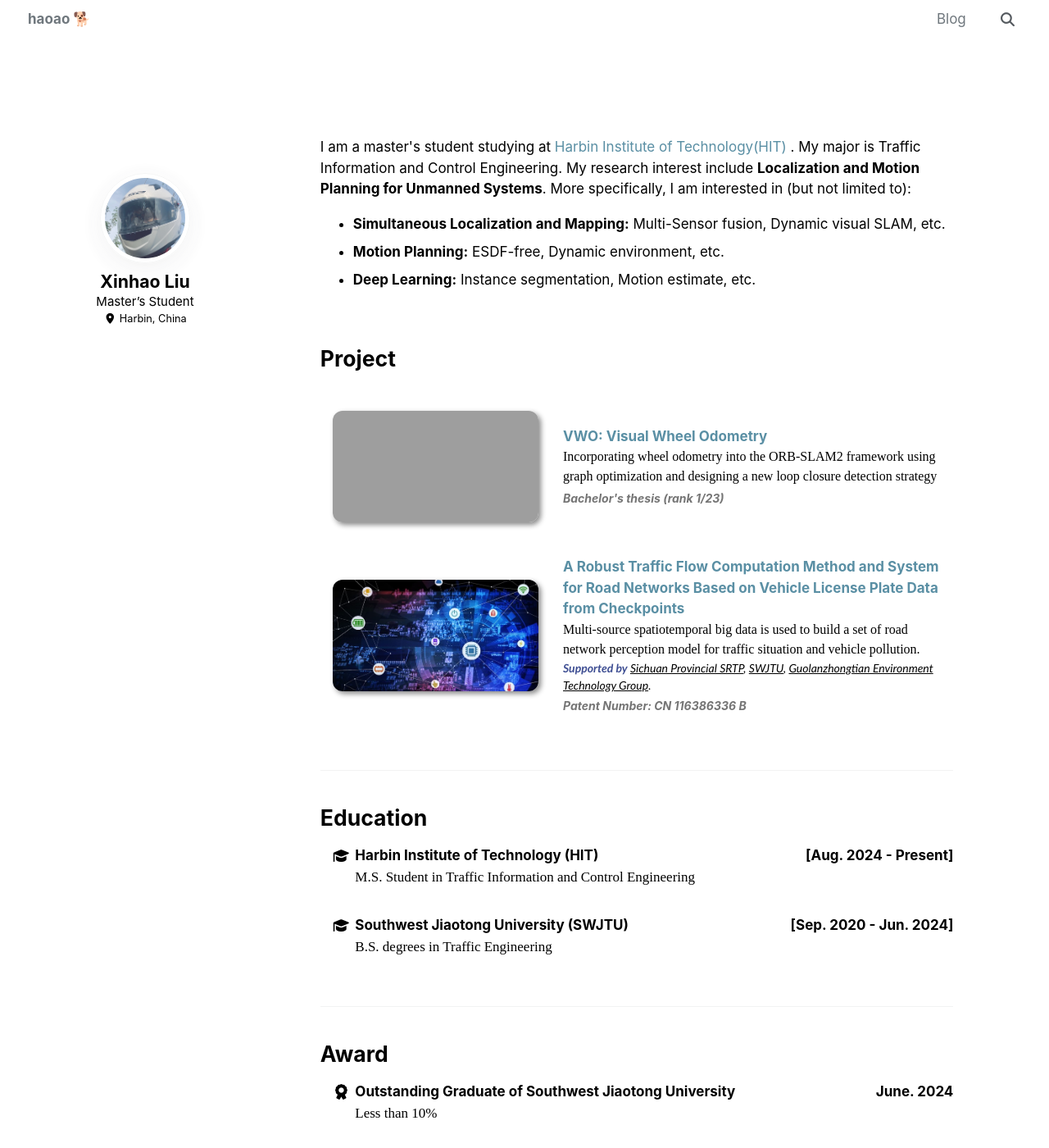
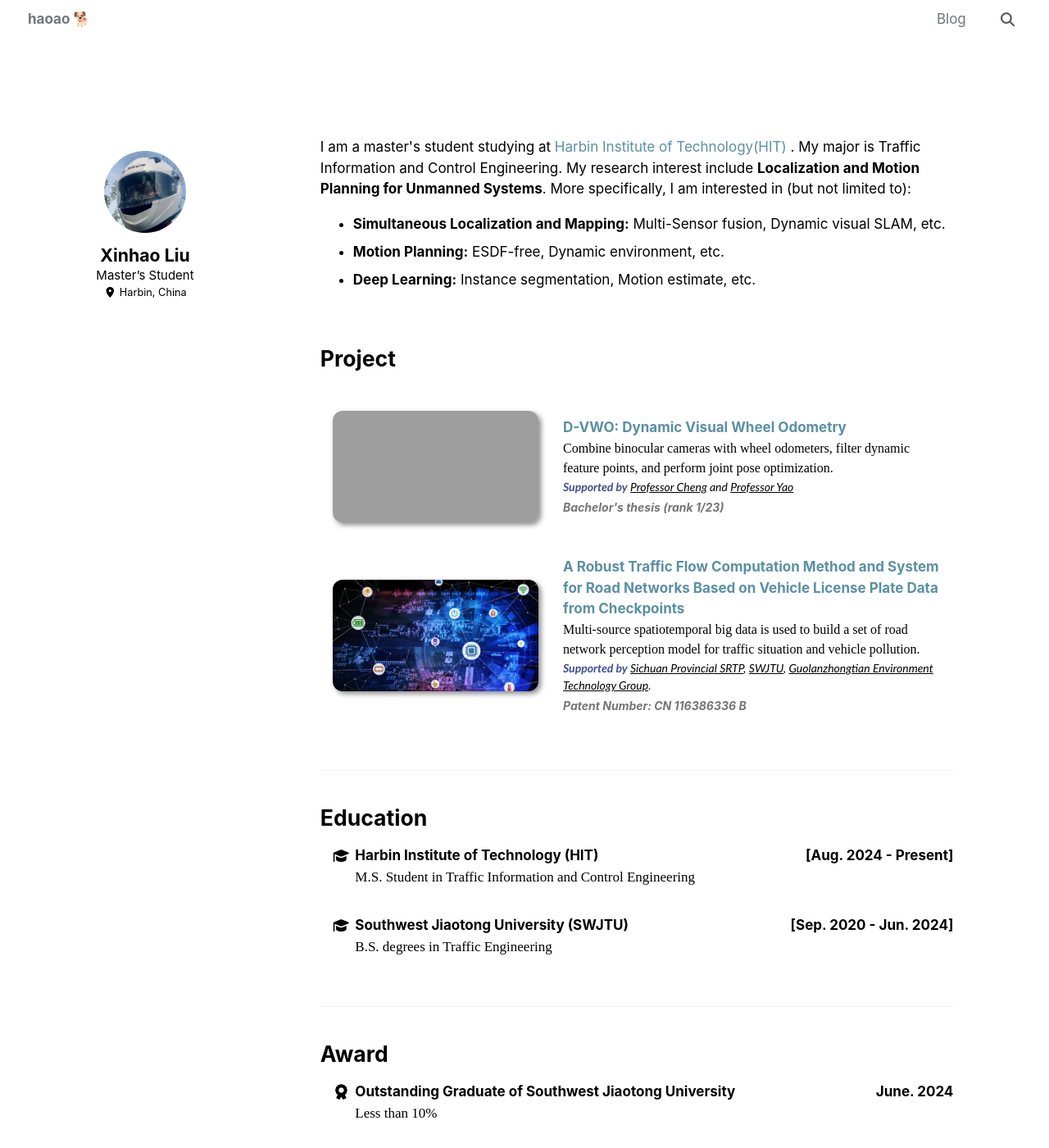
Before and after one commit to Fei-Work/Fei-Work.github.io, a Jekyll site: the page built from index.html, in a window 1280 px wide and 1400 px high. Shown: the whole window at 82% size. Built offline with Jekyll 4.4.1, drawn with Linux system fonts in a browser that asks for light colours; cached includes are drawn as plain includes; the list of posts is cut into pages by our own code; grey boxes are pictures that could not be loaded.

Commit message:
change info

```diff
--- a/_layouts/indroduction.html
+++ b/_layouts/indroduction.html
@@ -57,11 +57,16 @@ layout: default
           </div>
           <div class="box-right">
             <div class="title">
-              <a href="https://github.com/Fei-Work/VWO" target="_blank">VWO: Visual Wheel Odometry</a>
+              <a>D-VWO: Dynamic Visual Wheel Odometry</a>
             </div>
-            <div class="describe">Incorporating wheel odometry into the ORB-SLAM2 framework using graph optimization and
-              designing a new loop closure detection strategy</div>
-            <div class="supported"></div>
+            <div class="describe">Combine binocular cameras with wheel odometers, filter dynamic feature points, and
+              perform joint pose optimization.</div>
+            <div class="supported">
+              <span style="color: #3d4d92;font-weight: bold;">Supported by</span>
+              <a href="http://homepage.hit.edu.cn/chengshaowu?lang=en">Professor Cheng</a> and
+              <a href="https://faculty.swjtu.edu.cn/yaozhihong/en/index/361181/list/index.htm" target="_blank">Professor
+                Yao</a>
+            </div>
             <div class="aditional"><strong>Bachelor's thesis (rank 1/23)</strong></div>
           </div>
         </div>
--- a/_sass/minimal-mistakes/_sidebar.scss
+++ b/_sass/minimal-mistakes/_sidebar.scss
@@ -19,7 +19,7 @@
   // }
 
   @include breakpoint($large) {
-    margin-top: 160px;
+    margin-top: 10%;
     float: inline-start;
     width: calc(#{$profile-width});
     opacity: 1;
@@ -41,7 +41,7 @@
   }
 
   @include breakpoint($x-large) {
-    margin-top: 160px;
+    margin-top: 10%;
     width: calc(#{$profile-width});
   }
 
@@ -152,17 +152,18 @@
   img {
     max-width: 110px;
     border-radius: 100%;
-    box-shadow: rgba(100, 100, 111, 0.1) 0px 7px 29px 0px;
-    opacity: 0.8;
+    // box-shadow: rgba(100, 100, 111, 0.1) 0px 7px 29px 0px;
+    // opacity: 0.8;
 
     @include breakpoint($large) {
       padding: 5px;
-      border: 1px solid #f2f3f3;
+      // border: 1px solid #f2f3f3;
     }
 
     &:hover {
-      transform: scale(1.1);
+      transform: scale(1.05);
       opacity: 1.0;
+      padding: 2px;
       box-shadow: rgba(100, 100, 111, 0.2) 0px 7px 29px 0px;
     }
   }
```
